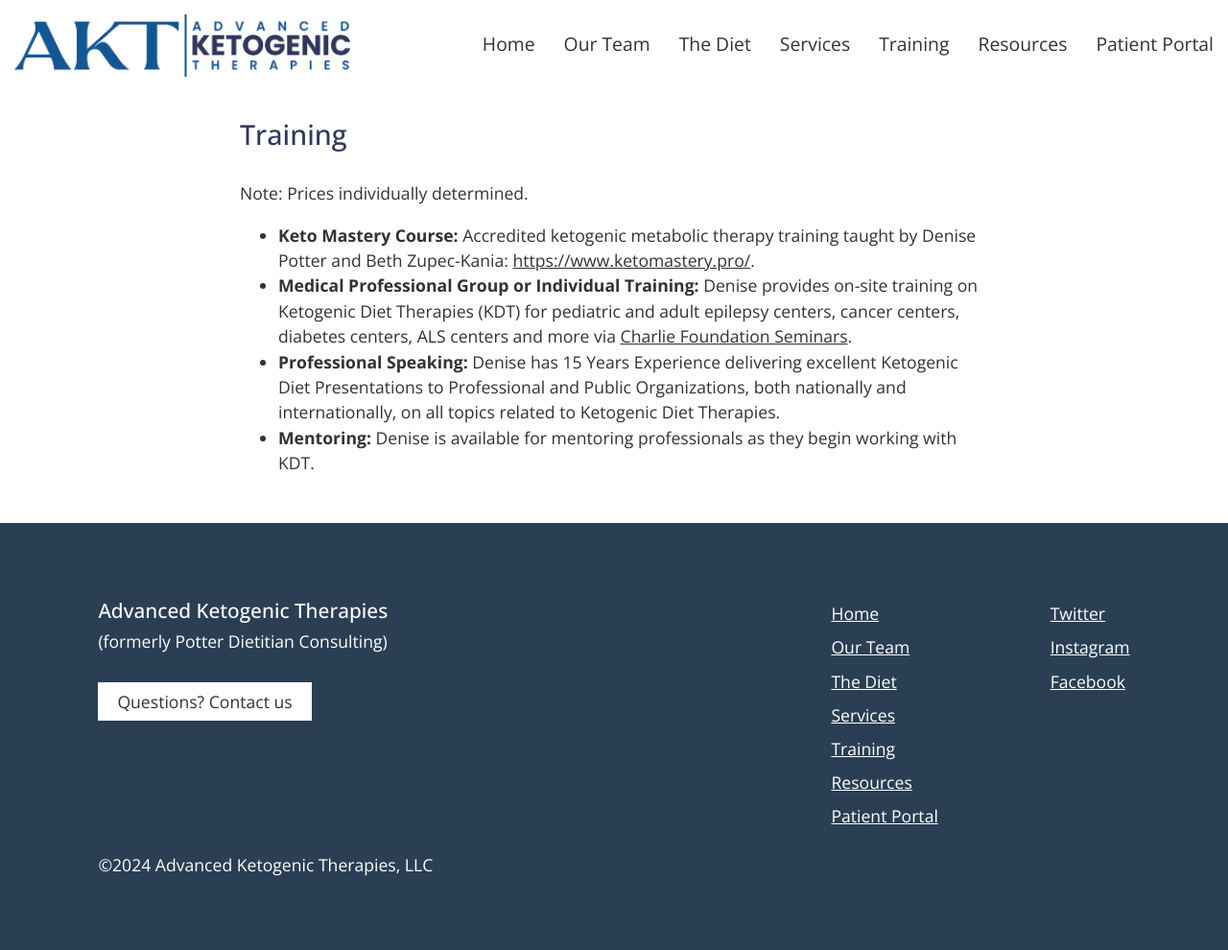
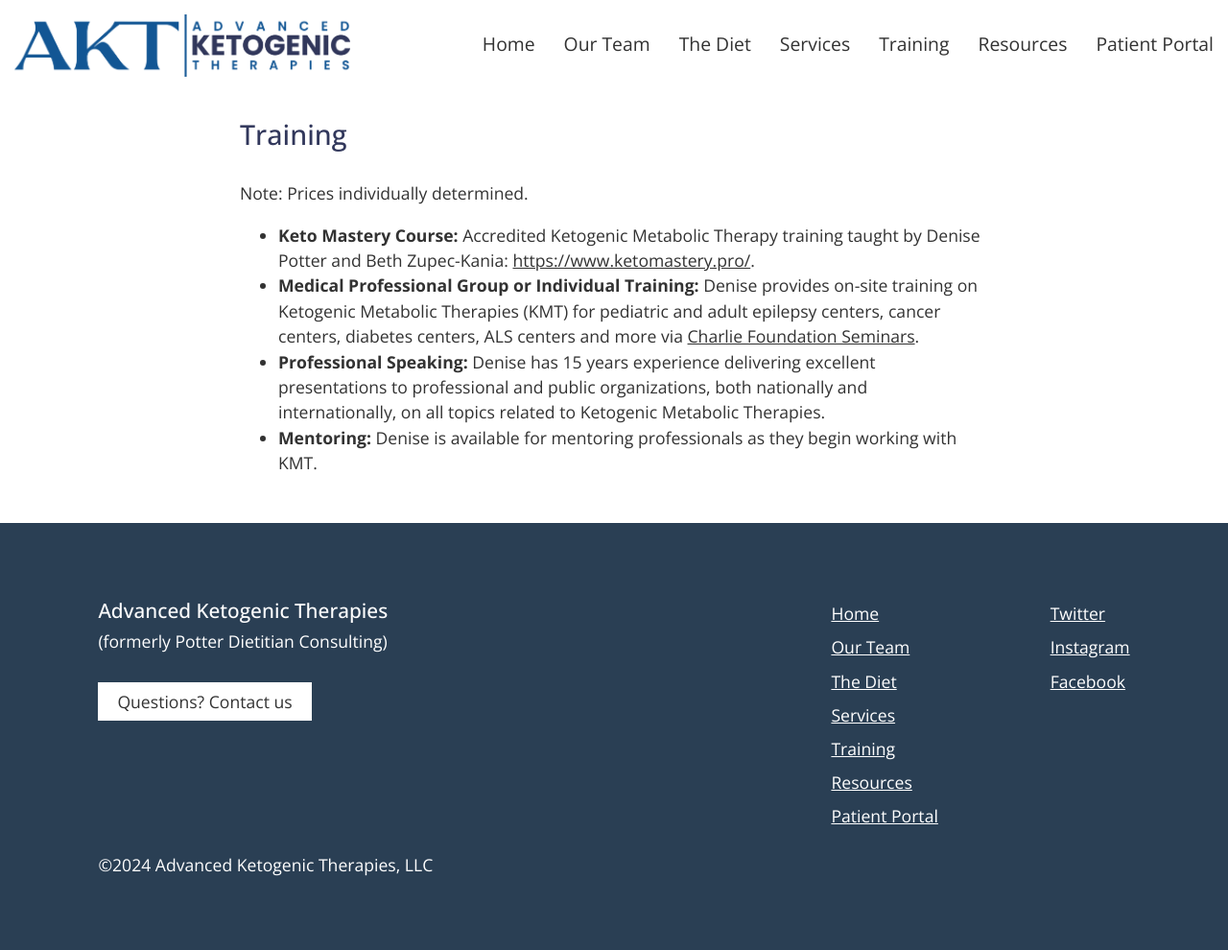
Before and after one commit to janmilosh/potterketo_jekyll, a Jekyll site: the page built from _pages/training.html, in a window 1280 px wide. Shown: the whole page at 96% size. Built offline with Jekyll 4.4.1, drawn with Linux system fonts in a browser that asks for light colours; nearby versions of some CDN libraries.

Commit message:
Website updates

```diff
--- a/_includes/other_home_page_items/solution_statement.html
+++ b/_includes/other_home_page_items/solution_statement.html
@@ -1,3 +1,3 @@
-<p>We provide personalized ketogenic medical nutrition therapy for both children and adults. We also provide transfer of care services from other providers.</p>
+<p>We provide personalized ketogenic coaching for both children and adults. We also provide transfer of care services from other providers.</p>
 <p>Remote or in-person training is available for healthcare providers.</p>
-<p>Do you need a quick evaluation of your keto plan? <span class="nobreak"><a href="{{ '/schedule_one_hour_consultation' | relative_url }}">Schedule a one-hour consultation today!</a></span></p>
+<p>Do you need a quick evaluation of your keto plan? <strong><span class="nobreak"><a href="{{ '/schedule_one_hour_consultation' | relative_url }}">Schedule a one-hour consultation today!</a></span></strong></p>
--- a/_pages/diet.html
+++ b/_pages/diet.html
@@ -11,7 +11,7 @@
   <h2>Modified Ketogenic Diet or Modified Atkins Diet</h2>
   <p>Modified Ketogenic Diets and Modified Atkins Diets are more flexible forms of the Ketogenic Diet, most often thought of in terms of “macros” or macronutrients (Fat, Protein, and Carbohydrate).</p>
   <p>Specific ‘macro’ goals are determined by the dietitian and each client may track their meals using an online tool if desired. Ketones and glucose are still monitored and if sufficient ketosis is not achieved, clients may desire to transition to a more calculated Ketogenic Diet.</p>
-  <h2>The Registered Dietitian will assist you with:</h2>
+  <h2>The Registered Dietitian/Nutritionist/Doctor will assist you with:</h2>
   <ul>
     <li>Meal planning</li>
     <li>Ratio or ‘Macro’ determination</li>
--- a/_pages/resources.html
+++ b/_pages/resources.html
@@ -27,5 +27,4 @@
     <li><a href="http://www.ncbi.nlm.nih.gov/pmc/articles/PMC3321471/" target="_blank">The Ketogenic Diet as a Treatment Paradigm for Diverse Neurological Disorders, Frontiers in Pharmacology</a></li>
     <li><a href="http://clinical.diabetesjournals.org/content/37/1/11" target="_blank">Standards of Medical Care in Diabetes</a></li>
   </ul>
-  <p>The goal of Advanced Ketogenic Therapies, LLC is not to convince you that the KD is going to cure any medical condition. The goal is to provide a medically sound program where patients can follow the KD correctly and discover for themselves if their life and health will be impacted in a positive way.</p>
 </div>
--- a/_pages/training.html
+++ b/_pages/training.html
@@ -6,9 +6,9 @@
   <h1>Training</h1>
   <p>Note: Prices individually determined.</p>
   <ul>
-    <li><strong>Keto Mastery Course:</strong> Accredited ketogenic metabolic therapy training taught by Denise Potter and Beth Zupec-Kania: <a href="https://www.ketomastery.pro/" target="_blank">https://www.ketomastery.pro/</a>.</li>
-    <li><strong>Medical Professional Group or Individual Training:</strong> Denise provides on-site training on Ketogenic Diet Therapies (KDT) for pediatric and adult epilepsy centers, cancer centers, diabetes centers, ALS centers and more via <a href="https://charliefoundation.org/wp-content/uploads/2019/05/2019-Seminar-Training.pdf" target="_blank">Charlie Foundation Seminars</a>.</li>
-    <li><strong>Professional Speaking:</strong> Denise has 15 Years Experience delivering excellent Ketogenic Diet Presentations to Professional and Public Organizations, both nationally and internationally, on all topics related to Ketogenic Diet Therapies.</li>
-    <li><strong>Mentoring:</strong> Denise is available for mentoring professionals as they begin working with KDT.</li>
+    <li><strong>Keto Mastery Course:</strong> Accredited Ketogenic Metabolic Therapy training taught by Denise Potter and Beth Zupec-Kania: <a href="https://www.ketomastery.pro/" target="_blank">https://www.ketomastery.pro/</a>.</li>
+    <li><strong>Medical Professional Group or Individual Training:</strong> Denise provides on-site training on Ketogenic Metabolic Therapies (KMT) for pediatric and adult epilepsy centers, cancer centers, diabetes centers, ALS centers and more via <a href="https://charliefoundation.org/wp-content/uploads/2019/05/2019-Seminar-Training.pdf" target="_blank">Charlie Foundation Seminars</a>.</li>
+    <li><strong>Professional Speaking:</strong> Denise has 15 years experience delivering excellent presentations to professional and public organizations, both nationally and internationally, on all topics related to Ketogenic Metabolic Therapies.</li>
+    <li><strong>Mentoring:</strong> Denise is available for mentoring professionals as they begin working with KMT.</li>
   </ul>
 </div>
```
Also changed, not shown: 4 other files.
